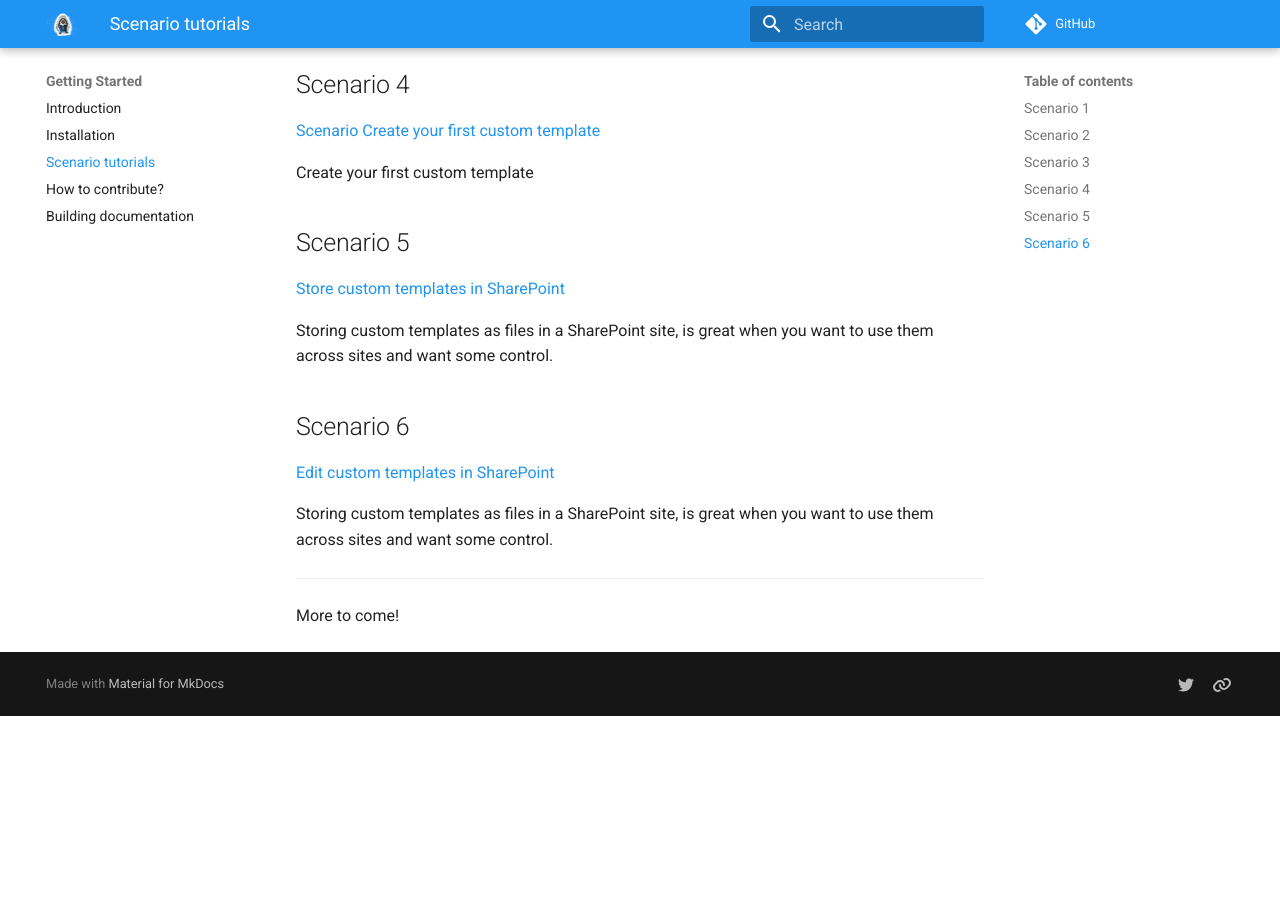
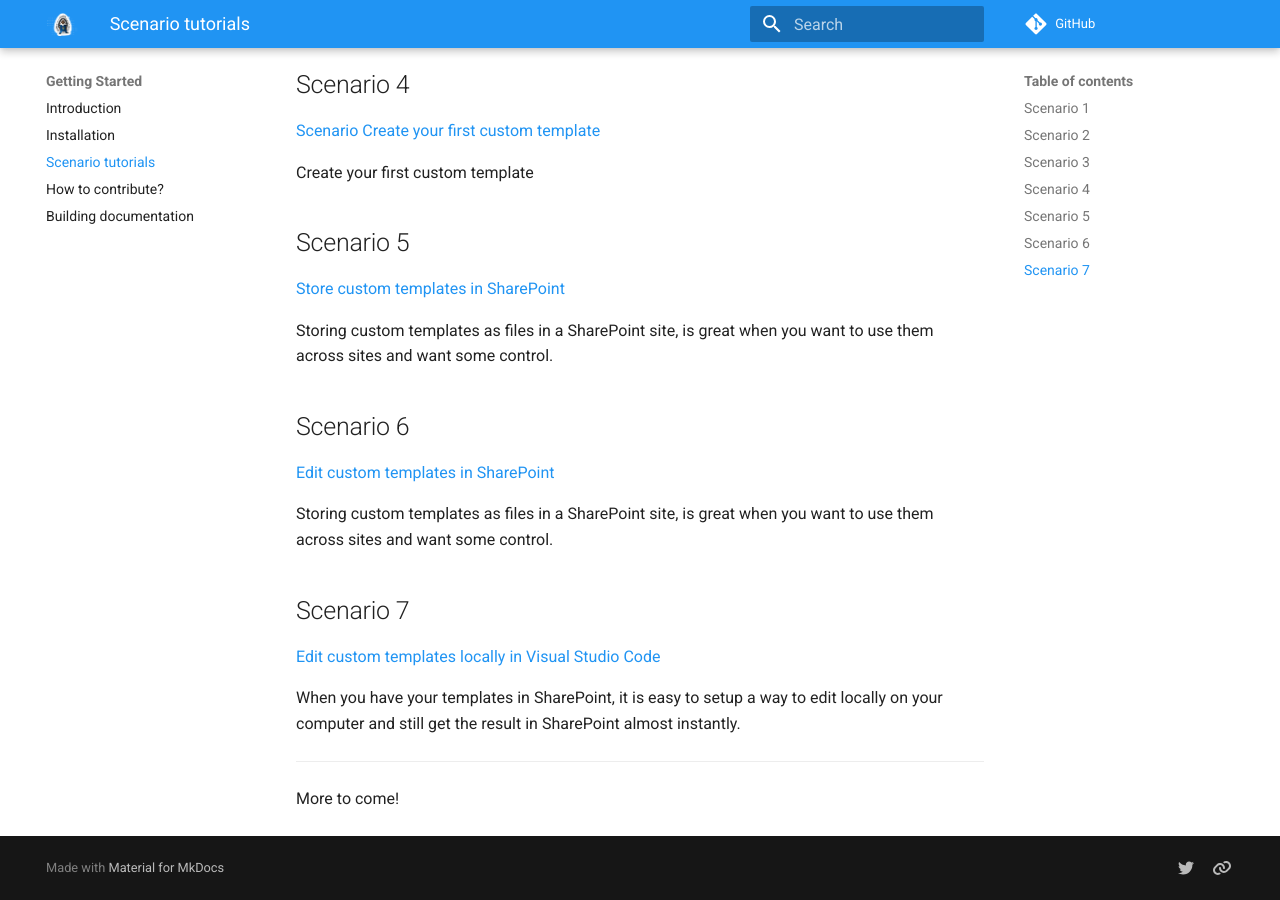
Before and after one commit to dominic5perezd/pnp-modern-search, an MkDocs documentation site: the page built from docs/scenarios/index.md, in a window 1280 px wide and 900 px high, scrolled down 880 px. Built offline with MkDocs 1.6.1 and Material for MkDocs 9.7.7, drawn with Linux system fonts in a browser that asks for light colours; comment, search, counter and statistics services are not loaded; before the commit the page ends 1596 px from its top, so only the background shows below that.

Commit message:
Adding Scenario to index

```diff
--- a/docs/scenarios/index.md
+++ b/docs/scenarios/index.md
@@ -38,6 +38,14 @@ Storing custom templates as files in a SharePoint site, is great when you want t
 
 Storing custom templates as files in a SharePoint site, is great when you want to use them across sites and want some control.
 
+## Scenario 7
+
+[Edit custom templates locally in Visual Studio Code](edit-templates-using-vscode-and-onedrive.md)
+
+When you have your templates in SharePoint, it is easy to setup a way to edit locally on your computer and still get the result in SharePoint almost instantly.
+
+
+
 ---
 
 More to come!
```
